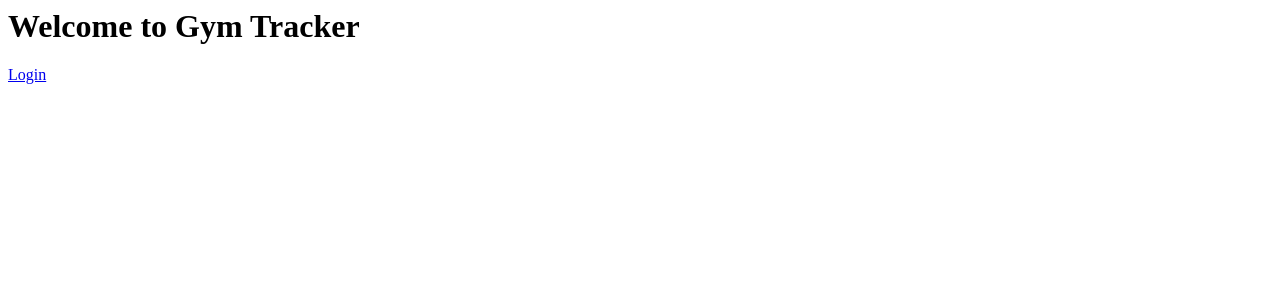
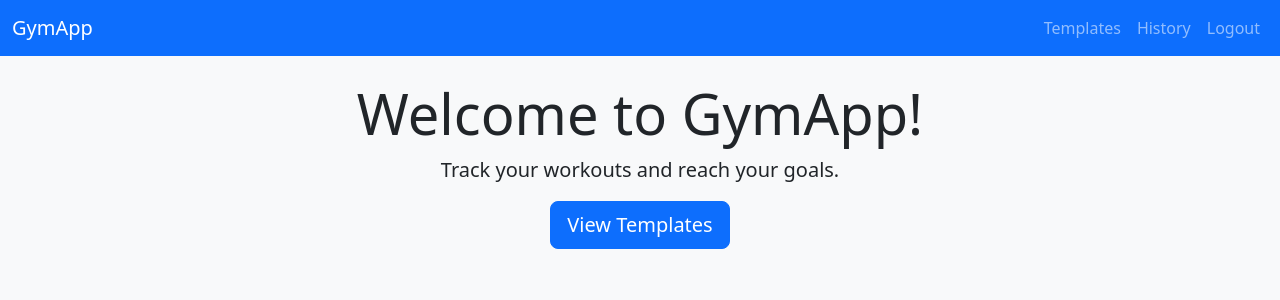
Before and after one commit to CNeiheisel/gymApp, a Django app: page / in a window 1280 px wide. Shown: the top 300 px of the page. Run offline with Django 5.2, Linux system fonts and the light colour scheme.

Commit message:
Update home.html

```diff
--- a/workouts/templates/workouts/home.html
+++ b/workouts/templates/workouts/home.html
@@ -1,6 +1,30 @@
-<h1>Welcome to Gym Tracker</h1>
-{% if user.is_authenticated %}
-  <p><a href="{% url 'templates' %}">My Templates</a> | <a href="{% url 'history' %}">History</a></p>
-{% else %}
-  <p><a href="/admin/login/">Login</a></p>
-{% endif %}
+<!DOCTYPE html>
+<html lang="en">
+<head>
+    <meta charset="UTF-8">
+    <title>Home - GymApp</title>
+    <link href="https://cdn.jsdelivr.net/npm/bootstrap@5.3.3/dist/css/bootstrap.min.css" rel="stylesheet">
+</head>
+<body class="bg-light">
+    <nav class="navbar navbar-expand-lg navbar-dark bg-primary mb-4">
+        <div class="container-fluid">
+            <a class="navbar-brand" href="/">GymApp</a>
+            <div class="collapse navbar-collapse">
+                <ul class="navbar-nav ms-auto">
+                    <li class="nav-item"><a class="nav-link" href="{% url 'templates' %}">Templates</a></li>
+                    <li class="nav-item"><a class="nav-link" href="{% url 'history' %}">History</a></li>
+                    <li class="nav-item"><a class="nav-link" href="{% url 'logout' %}">Logout</a></li>
+                </ul>
+            </div>
+        </div>
+    </nav>
+
+    <div class="container text-center">
+        <h1 class="display-4">Welcome to GymApp!</h1>
+        <p class="lead">Track your workouts and reach your goals.</p>
+        <a href="{% url 'templates' %}" class="btn btn-primary btn-lg">View Templates</a>
+    </div>
+
+    <script src="https://cdn.jsdelivr.net/npm/bootstrap@5.3.3/dist/js/bootstrap.bundle.min.js"></script>
+</body>
+</html>
```
